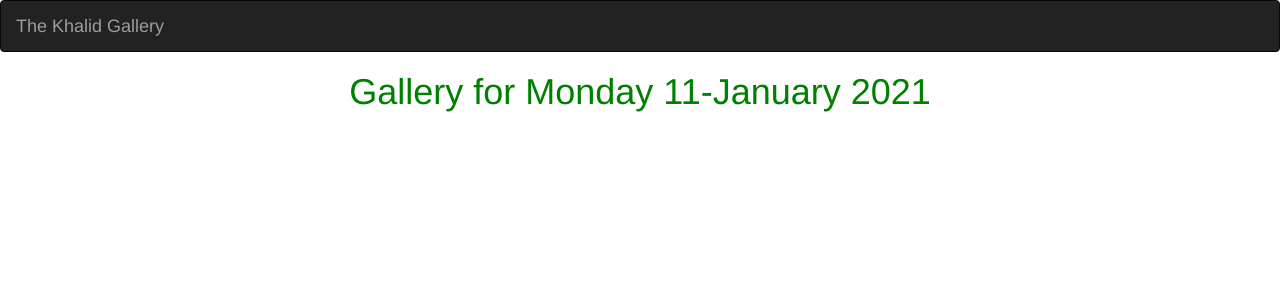
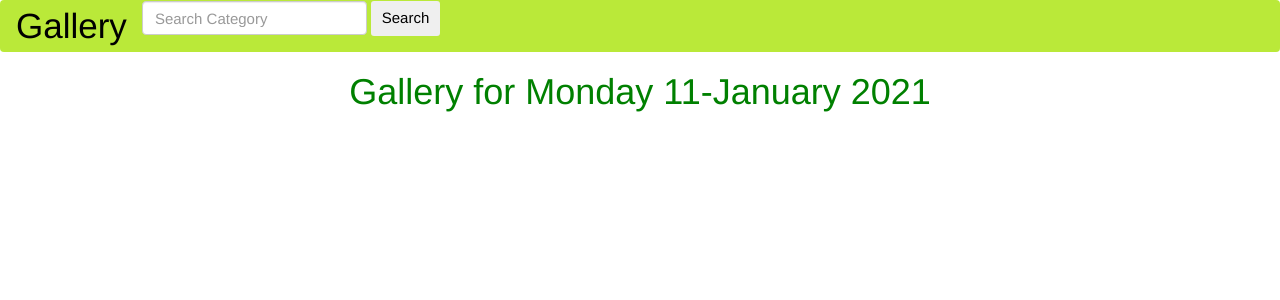
Before and after one commit to Alikhalid2020/Khalid-gallery, a Django app: page /gallery/ in a window 1280 px wide. Shown: the top 300 px of the page. Run offline with Django 3.2, Linux system fonts and the light colour scheme; some libraries are stand-ins or nearby versions.

Commit message:
added template navbar.html

```diff
--- a/gallery/templates/navbar.html
+++ b/gallery/templates/navbar.html
@@ -1,17 +1,7 @@
-<!DOCTYPE html>
-<html lang="en">
-<head>
-
-  <meta charset="utf-8">
-  <meta name="viewport" content="width=device-width, initial-scale=1">
-</head>
-<body>
-<nav class="navbar navbar-inverse">
-  <div class="container-fluid">
-    <div class="navbar-header">
-      <a class="navbar-brand" href="{% url 'galleryToday' %}">The Khalid Gallery</a>
-    </div>
-  </div>
+<nav class="navbar navbar-dark transparent justify-content-between" style="background-color:rgb(186, 233, 57);">
+  <a class="navbar-brand" style="color: black; font-size: 35px; text-align: right;" href="/">Gallery</a>
+  <form class="form-inline my-1" action="/search"  role="search">
+    <input class="form-control mr-sm-2" type="search" style="font-size: 15px;" placeholder="Search Category" name="imagesearch" aria-label="Search">
+    <button class="btn btn-outline-dark btn-sm my-0" type="submit" style="color: black; font-size: 15px;">Search</button>
+  </form>
 </nav>
-</body>
-</html>
```
